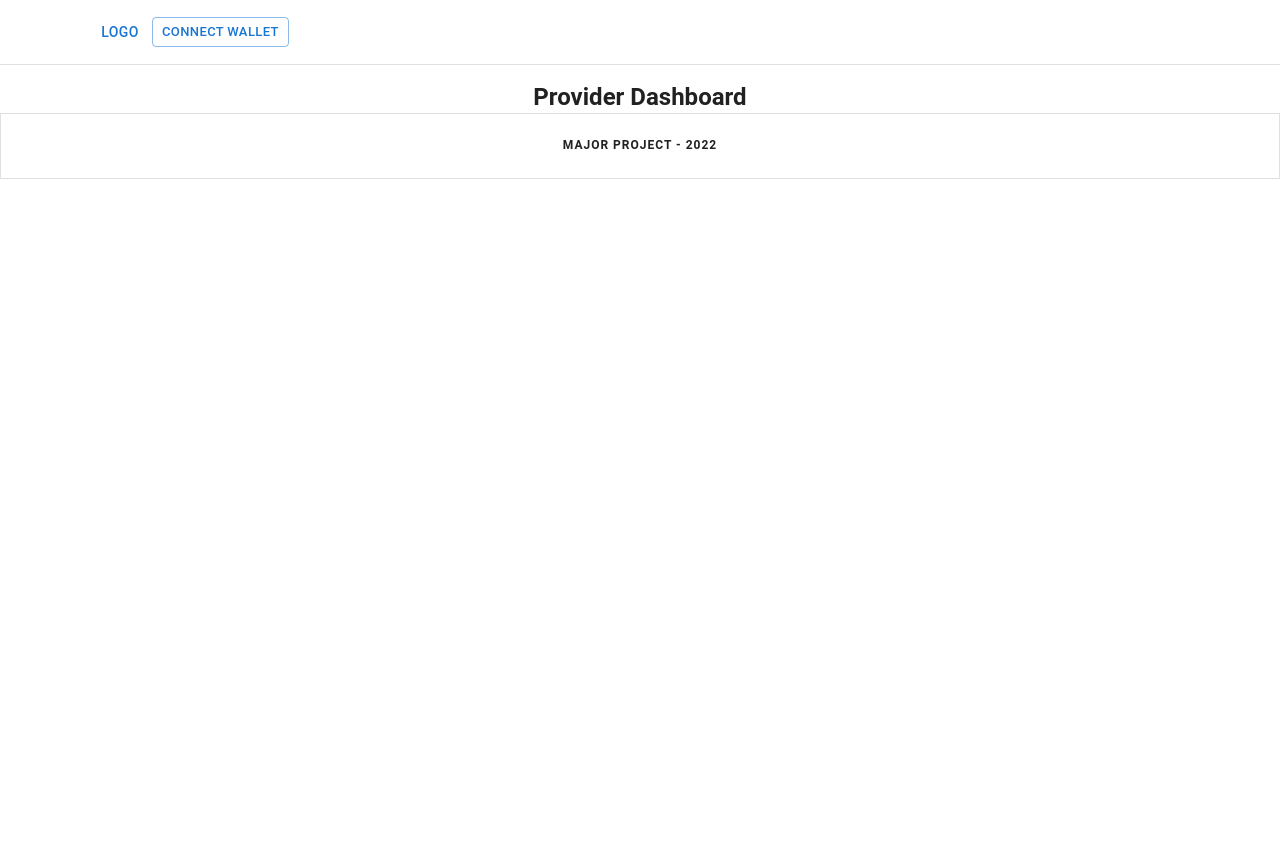
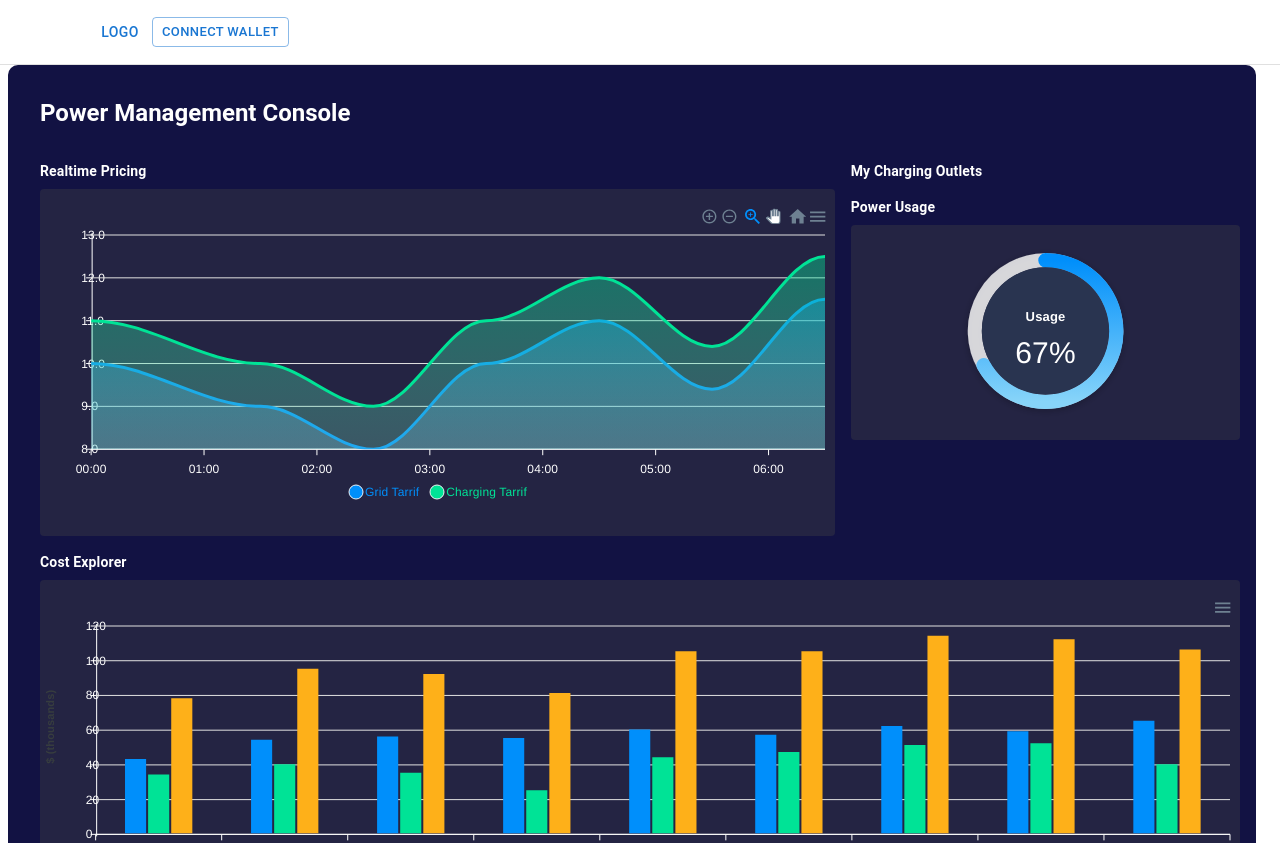
Before and after one commit to prakhar1144/major-project-frontend, a React (Create React App) app: page /provider-dashboard in a window 1280 px wide. Shown: the top 843 px of the page. Before the commit the page ends 800 px from the top, so only its background shows below. Built offline with nearby package versions, Linux system fonts and the light colour scheme.

Commit message:
Charts added

```diff
--- a/package.json
+++ b/package.json
@@ -13,11 +13,13 @@
     "@testing-library/jest-dom": "^5.16.5",
     "@testing-library/react": "^13.4.0",
     "@testing-library/user-event": "^13.5.0",
+    "apexcharts": "^3.37.1",
     "axios": "^0.27.2",
     "ethers": "^5.7.2",
     "firebase": "^9.10.0",
     "googleapis": "^105.0.0",
     "react": "^18.2.0",
+    "react-apexcharts": "^1.4.0",
     "react-dom": "^18.2.0",
     "react-qr-code": "^2.0.9",
     "react-qr-scanner": "^1.0.0-alpha.11",
--- a/src/Context/SmartContract.js
+++ b/src/Context/SmartContract.js
@@ -277,7 +277,7 @@ const SmartContractProvider = ({ children }) => {
       providers,
       isProviderConfirmed
     }),
-    []
+    [currentAccount, isLoading, providers, isProviderConfirmed]
   );
   return <SmartContractContext.Provider value={value}>{children}</SmartContractContext.Provider>;
 };
--- a/src/Pages/ProviderDashboard.jsx
+++ b/src/Pages/ProviderDashboard.jsx
@@ -1,7 +1,44 @@
-import { Container, Box, Card, CardContent, Grid, Typography } from '@mui/material';
+import { Container, Box, Card, CardContent, Grid, Typography, Paper } from '@mui/material';
 import { BigNumber, ethers } from 'ethers';
 import React, { useEffect, useState } from 'react';
 import { SmartContractContext } from '../Context/SmartContract';
+import ReactApexChart from 'react-apexcharts';
+
+const ProviderCard = (props) => {
+  const { providerInfo } = props;
+  return (
+    providerInfo && (
+      <Card
+        sx={{
+          height: 'auto',
+          margin: '0 auto',
+          width: '100%',
+          backgroundColor: 'transparent',
+          color: 'white'
+        }}
+        elevation={0}
+      >
+        <CardContent>
+          <Typography variant="body2">
+            <strong>Rate: </strong>$ {(ethers.utils.formatEther(providerInfo.rate) * 1000000000000000000).toFixed(2)}
+          </Typography>
+          <Typography variant="body2">
+            <strong>Location: </strong>
+            {providerInfo.location}
+          </Typography>
+          <Typography variant="body2">
+            <strong>Port Type: </strong>
+            {ethers.utils.formatEther(providerInfo.availableChargingPorts) * 1000000000000000000}
+          </Typography>
+          <Typography variant="body2">
+            <strong>Total Power Supplied: </strong>
+            {(ethers.utils.formatEther(providerInfo.supplied) * 1000000000000000000).toFixed(4)} U
+          </Typography>
+        </CardContent>
+      </Card>
+    )
+  );
+};
 
 export default function ProviderDashboard() {
   const { currentAccount, getProviderData } = React.useContext(SmartContractContext);
@@ -17,41 +54,344 @@ export default function ProviderDashboard() {
     };
     if (currentAccount) fun();
   }, [currentAccount]);
+
+  const [chartData, setChartData] = useState({
+    series: [
+      {
+        name: 'Grid Tarrif',
+        data: [10, 9, 8, 10, 11, 9.4, 11.5]
+      },
+      {
+        name: 'Charging Tarrif',
+        data: [11, 10, 9, 11, 12, 10.4, 12.5]
+      }
+    ],
+    options: {
+      chart: {
+        height: 300,
+        type: 'area'
+      },
+      dataLabels: {
+        enabled: false
+      },
+      stroke: {
+        curve: 'smooth',
+        width: 3
+      },
+      legend: {
+        show: true,
+        labels: {
+          useSeriesColors: true
+        }
+      },
+      xaxis: {
+        type: 'datetime',
+        categories: [
+          '2018-09-19T00:00:00.000Z',
+          '2018-09-19T01:30:00.000Z',
+          '2018-09-19T02:30:00.000Z',
+          '2018-09-19T03:30:00.000Z',
+          '2018-09-19T04:30:00.000Z',
+          '2018-09-19T05:30:00.000Z',
+          '2018-09-19T06:30:00.000Z'
+        ],
+        labels: {
+          show: true,
+          hideOverlappingLabels: true,
+          showDuplicates: false,
+          trim: false,
+          style: {
+            colors: 'white',
+            fontSize: '12px',
+            fontFamily: 'Helvetica, Arial, sans-serif',
+            fontWeight: 400,
+            cssClass: 'apexcharts-xaxis-label'
+          }
+        },
+        axisBorder: {
+          show: true,
+          color: 'white',
+          height: 1,
+          width: '100%',
+          offsetX: 0,
+          offsetY: 0
+        },
+        axisTicks: {
+          show: true,
+          borderType: 'solid',
+          color: 'white',
+          height: 6,
+          offsetX: 0,
+          offsetY: 0
+        },
+        crosshairs: {
+          show: false
+        }
+      },
+      yaxis: {
+        labels: {
+          show: true,
+          align: 'right',
+          minWidth: 0,
+          maxWidth: 160,
+          style: {
+            colors: 'white',
+            fontSize: '12px',
+            fontFamily: 'Helvetica, Arial, sans-serif',
+            fontWeight: 400,
+            cssClass: 'apexcharts-yaxis-label'
+          },
+          offsetX: 0,
+          offsetY: 0,
+          rotate: 0
+        },
+        axisBorder: {
+          show: true,
+          color: 'white',
+          offsetX: 0,
+          offsetY: 0
+        },
+        axisTicks: {
+          show: true,
+          borderType: 'solid',
+          color: 'white',
+          width: 6,
+          offsetX: 0,
+          offsetY: 0
+        },
+        crosshairs: {
+          show: true,
+          position: 'back',
+          stroke: {
+            color: '#b6b6b6',
+            width: 1,
+            dashArray: 0
+          }
+        }
+      },
+      tooltip: {
+        x: {
+          format: 'dd/MM/yy HH:mm'
+        }
+      }
+    }
+  });
+  const [pieChartData, setPieData] = useState({
+    series: [67],
+    colors: ['#20E647'],
+    options: {
+      chart: {
+        height: 300,
+        type: 'radialBar'
+      },
+      plotOptions: {
+        radialBar: {
+          hollow: {
+            margin: 0,
+            size: '60%',
+            background: '#293450'
+          },
+          track: {
+            dropShadow: {
+              enabled: true,
+              top: 2,
+              left: 0,
+              blur: 4,
+              opacity: 0.15
+            }
+          },
+          dataLabels: {
+            name: {
+              offsetY: -10,
+              color: '#fff',
+              fontSize: '13px'
+            },
+            value: {
+              color: '#fff',
+              fontSize: '30px',
+              show: true
+            }
+          }
+        }
+      },
+      fill: {
+        type: 'gradient',
+        gradient: {
+          shade: 'dark',
+          type: 'vertical',
+          gradientToColors: ['#87D4F9'],
+          stops: [0, 100]
+        }
+      },
+      stroke: {
+        lineCap: 'round'
+      },
+      labels: ['Usage']
+    }
+  });
+  const [costChart, setCostChart] = useState({
+    series: [
+      {
+        name: 'Net Profit',
+        data: [44, 55, 57, 56, 61, 58, 63, 60, 66]
+      },
+      {
+        name: 'Service Cost',
+        data: [35, 41, 36, 26, 45, 48, 52, 53, 41]
+      },
+      {
+        name: 'Revenue',
+        data: [79, 96, 93, 82, 106, 106, 115, 113, 107]
+      }
+    ],
+    options: {
+      chart: {
+        type: 'bar',
+        height: 300
+      },
+      plotOptions: {
+        bar: {
+          horizontal: false,
+          columnWidth: '55%',
+          endingShape: 'rounded'
+        }
+      },
+      dataLabels: {
+        enabled: false
+      },
+      stroke: {
+        show: true,
+        width: 2,
+        colors: ['transparent']
+      },
+      xaxis: {
+        categories: ['Feb', 'Mar', 'Apr', 'May', 'Jun', 'Jul', 'Aug', 'Sep', 'Oct'],
+        labels: {
+          show: true,
+          hideOverlappingLabels: true,
+          showDuplicates: false,
+          trim: false,
+          style: {
+            colors: 'white',
+            fontSize: '12px',
+            fontFamily: 'Helvetica, Arial, sans-serif',
+            fontWeight: 400,
+            cssClass: 'apexcharts-xaxis-label'
+          }
+        },
+        axisBorder: {
+          show: true,
+          color: 'white',
+          height: 1,
+          width: '100%',
+          offsetX: 0,
+          offsetY: 0
+        },
+        axisTicks: {
+          show: true,
+          borderType: 'solid',
+          color: 'white',
+          height: 6,
+          offsetX: 0,
+          offsetY: 0
+        },
+        crosshairs: {
+          show: false
+        }
+      },
+      yaxis: {
+        title: {
+          text: '$ (thousands)'
+        },
+        labels: {
+          show: true,
+          align: 'right',
+          minWidth: 0,
+          maxWidth: 160,
+          style: {
+            colors: 'white',
+            fontSize: '12px',
+            fontFamily: 'Helvetica, Arial, sans-serif',
+            fontWeight: 400,
+            cssClass: 'apexcharts-yaxis-label'
+          },
+          offsetX: 0,
+          offsetY: 0,
+          rotate: 0
+        },
+        axisBorder: {
+          show: true,
+          color: 'white',
+          offsetX: 0,
+          offsetY: 0
+        },
+        axisTicks: {
+          show: true,
+          borderType: 'solid',
+          color: 'white',
+          width: 6,
+          offsetX: 0,
+          offsetY: 0
+        },
+        crosshairs: {
+          show: true,
+          position: 'back',
+          stroke: {
+            color: '#b6b6b6',
+            width: 1,
+            dashArray: 0
+          }
+        }
+      },
+      fill: {
+        opacity: 1
+      },
+      tooltip: {
+        y: {
+          formatter(val) {
+            return `$ ${val} thousands`;
+          }
+        }
+      }
+    }
+  });
   return (
-    <Container sx={{ paddingTop: 2 }}>
-      <Grid container>
+    <Container sx={{ paddingTop: 2 }} maxWidth="xl">
+      <Grid container sx={{ backgroundColor: '#121243', borderRadius: '10px', p: 2, color: 'white' }} spacing={2}>
         <Grid item xs={12}>
-          <Typography sx={{ textAlign: 'center', fontWeight: 'bold' }} variant="h5">
-            Provider Dashboard
+          <Typography sx={{ textAlign: 'left', fontWeight: 'bold', pb: 2 }} variant="h5">
+            Power Management Console
           </Typography>
         </Grid>
+        <Grid item xs={12} md={8}>
+          <Typography variant="body2" fontWeight={600} pb={1}>
+            Realtime Pricing
+          </Typography>
+          <Box py={2} component={Paper} bgcolor="#242443" elevation={0}>
+            <ReactApexChart options={chartData.options} series={chartData.series} type="area" height={300} />
+          </Box>
+        </Grid>
+        <Grid item xs={12} md={4}>
+          <Typography variant="body2" fontWeight={600} pb={1}>
+            My Charging Outlets
+          </Typography>
+          <Box component={Paper} bgcolor="#242443" elevation={0} mb={1}>
+            <ProviderCard providerInfo={providerInfo} />
+          </Box>
+          <Typography variant="body2" fontWeight={600} pb={1}>
+            Power Usage
+          </Typography>
+          <Box component={Paper} bgcolor="#242443" elevation={0} mb={1}>
+            <ReactApexChart options={pieChartData.options} type="radialBar" height={212} series={pieChartData.series} />
+          </Box>
+        </Grid>
         <Grid item xs={12}>
-          <div style={{ height: 'auto', margin: '0 auto', maxWidth: 400, width: '100%' }} />
-          {providerInfo && (
-            <Card sx={{ minWidth: 275, height: 'auto', margin: '0 auto', maxWidth: 400, width: '100%' }}>
-              <CardContent>
-                <Typography sx={{ fontSize: 15, textAlign: 'center', fontWeight: 'bold' }} color="text.secondary" gutterBottom>
-                  My EV Charging Station
-                </Typography>
-                <Typography>
-                  <strong>Rate: </strong>
-                  {ethers.utils.formatEther(providerInfo.rate) * 1000000000000000000}
-                </Typography>
-                <Typography>
-                  <strong>Location: </strong>
-                  {providerInfo.location}
-                </Typography>
-                <Typography>
-                  <strong>Port Type: </strong>
-                  {ethers.utils.formatEther(providerInfo.availableChargingPorts) * 1000000000000000000}
-                </Typography>
-                <Typography>
-                  <strong>Total Power Supplied: </strong>
-                  {ethers.utils.formatEther(providerInfo.supplied) * 1000000000000000000} U
-                </Typography>
-              </CardContent>
-            </Card>
-          )}
+          <Typography variant="body2" fontWeight={600} pb={1}>
+            Cost Explorer
+          </Typography>
+          <Box component={Paper} bgcolor="#242443" elevation={0} mb={1} py={2}>
+            <ReactApexChart options={costChart.options} series={costChart.series} type="bar" height={300} />
+          </Box>
         </Grid>
       </Grid>
     </Container>
--- a/src/Pages/components/Footer.jsx
+++ b/src/Pages/components/Footer.jsx
@@ -1,7 +1,7 @@
 import { Paper, Typography } from '@mui/material';
 
 const Footer = () => (
-  <Paper variant="outlined" square sx={{ paddingY: '2vh' }}>
+  <Paper variant="outlined" square sx={{ paddingY: '2vh', width: '100%' }}>
     <Typography align="center" variant="overline" component="div" sx={{ fontWeight: 'bold' }}>
       MAJOR PROJECT - 2022
     </Typography>
```
Also changed, not shown: 1 other file (tests, documents, lock files or other folders).
